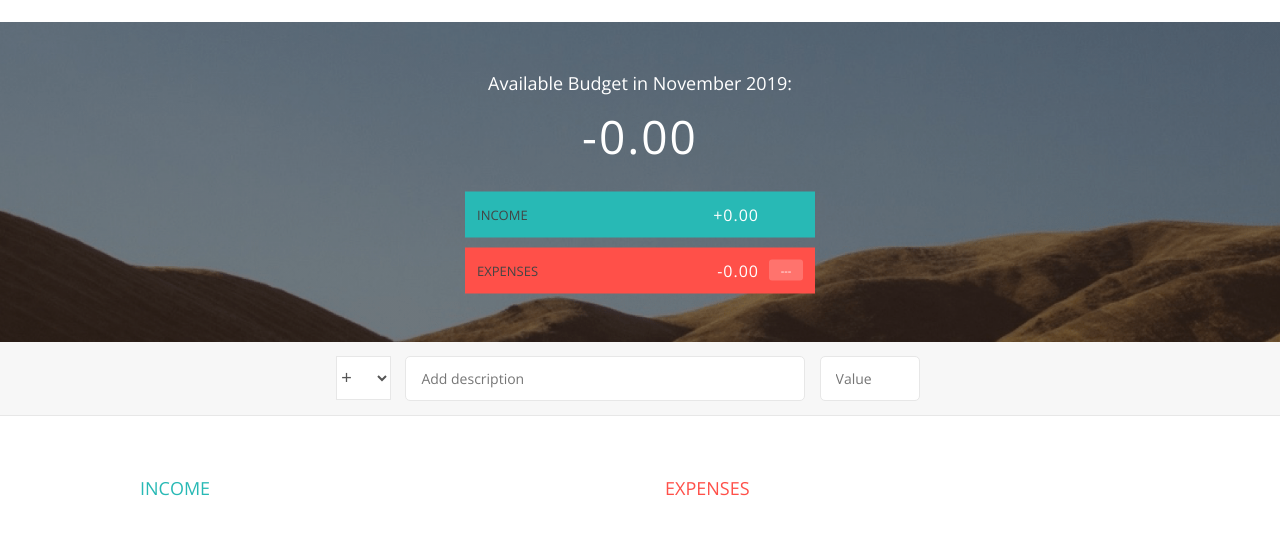
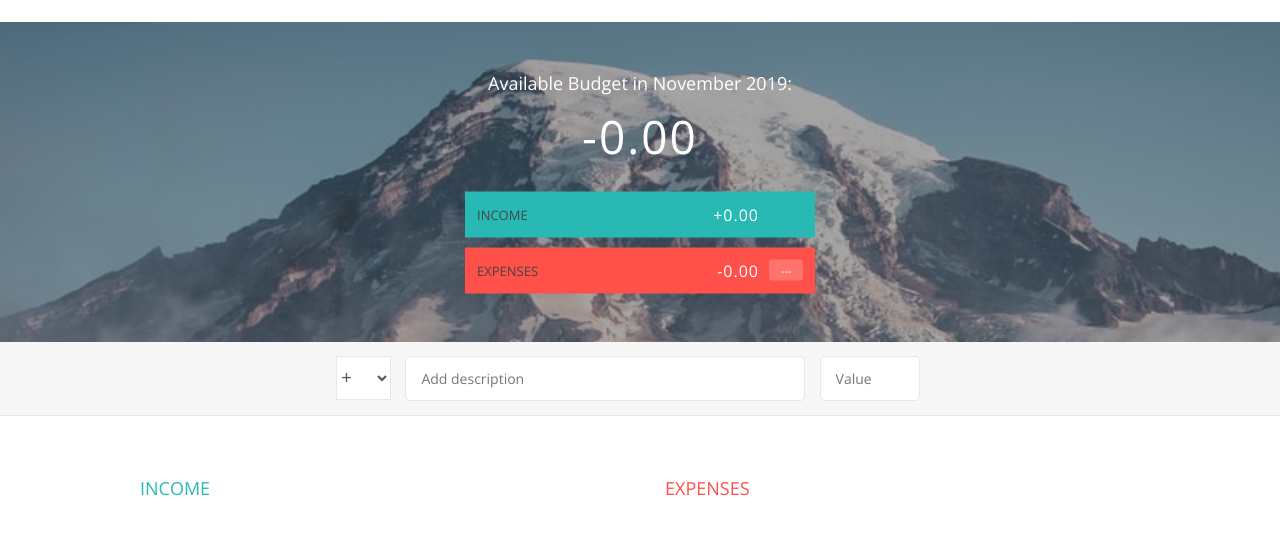
Before and after one commit to ChiangYuChi/budgetapp, a plain HTML site: page index.html in a window 1280 px wide. Drawn offline with nearby package versions, Linux system fonts and the light colour scheme; some icons are missing.

Commit message:
修改 delete 按鈕、背景圖片

```diff
--- a/style.css
+++ b/style.css
@@ -42,9 +42,10 @@ body {
 .top {
   height: 40vh;
   background-image: linear-gradient(rgba(0, 0, 0, 0.35), rgba(0, 0, 0, 0.35)),
-    url(back.png);
+    url(back.jpg);
   background-size: cover;
-  background-position: center;
+  background-position-y: 35%;
+  background-repeat: no-repeat;
   position: relative;
 }
 
@@ -282,7 +283,6 @@ h2 {
   vertical-align: middle;
   line-height: 1;
   display: none;
-  border: 1px solid red;
   width: 23px;
   height: 23px;
 }
```
Also changed, not shown: back.jpg (added), back.png (deleted).
